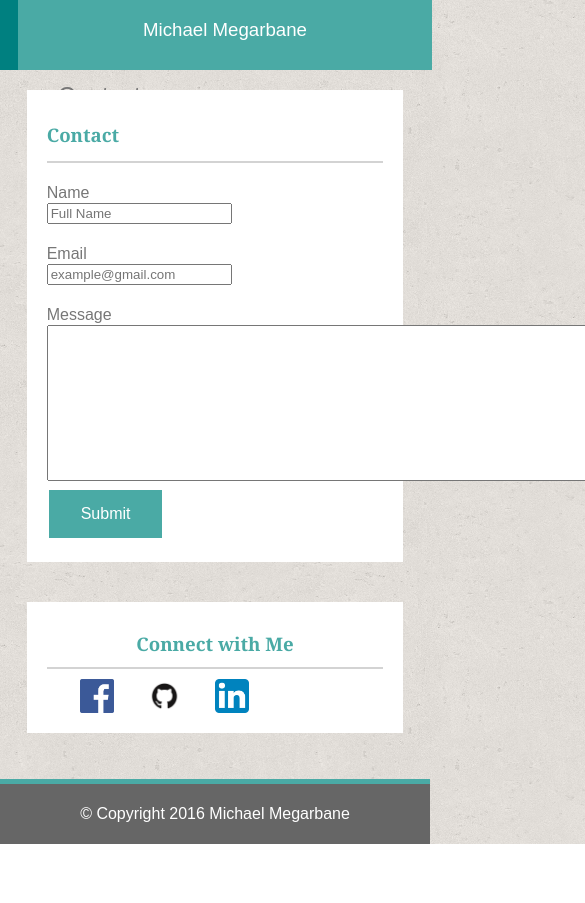
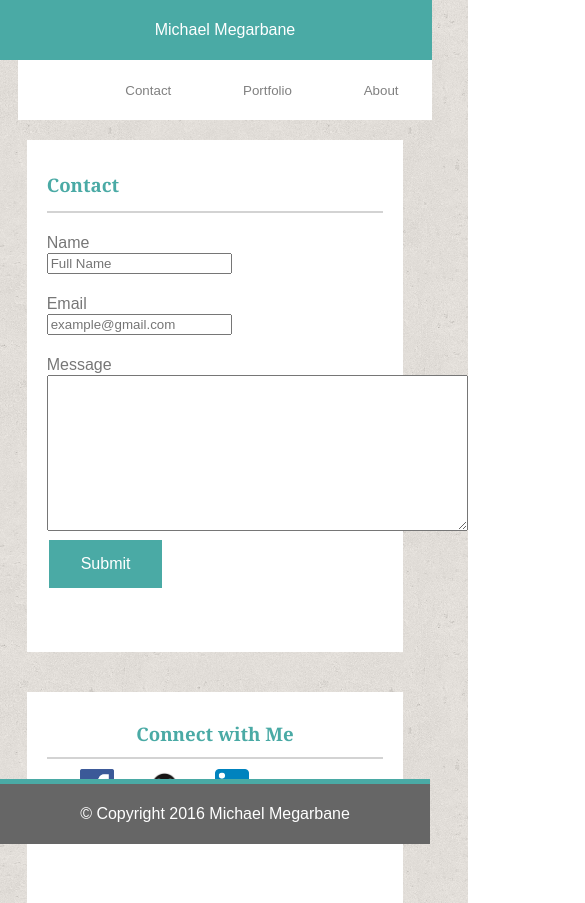
Before and after one commit to mmegarba/Responsive-Portfolio, a plain HTML site: page contact.html in a window 390 px wide. Shown: the top 903 px of the page, 585 px wide, since content can reach past the window. Before the commit the page ends 844 px from the top, so only its background shows below. Drawn offline with Linux system fonts and the light colour scheme.

Commit message:
moar updates

```diff
--- a/assets/css/style.css
+++ b/assets/css/style.css
@@ -93,16 +93,14 @@ floating-box {
 {
   background-color:#4aaaa5;
   color:white;
- font-size:24pt;
   text-align:center;
   position:static;
   width:10%;
-  margin-left:10%;
+  margin-left:4%;
   padding:20px;
-  font-size:14pt;
   float:left;
   bottom:10px;
-  height:30px;
+  height:20px;
 
 }
 
@@ -186,7 +184,7 @@ p{
 
 header{
 width:100%;
-height:50px;
+height:40px;
 padding:20px;
 margin-left:-10px;
 }
@@ -201,7 +199,7 @@ margin-left:-10px;
   width:30%;
   left:0px;
   float:left;
-  margin-left:20%;
+  margin-left:35%;
 }
 
 
@@ -217,7 +215,7 @@ margin-left:-10px;
 
 #name{
 
-  width:15%
+  width:10%
 }
 
 #aside{
@@ -229,6 +227,8 @@ margin-left:-10px;
 section{
 
 width:40%;
+padding-bottom:60px;
+margin-left:5%;
 
 }
 
@@ -274,12 +274,9 @@ clear:both;
 {
   height:40px;
   background:white;
-  top:40px;
-  z-index:3;
-  width:40%;
-  left:0px;
+  width:30%;
   float:left;
-  margin-left:20%;
+  margin-left:42%;
 }
 
 
@@ -292,6 +289,8 @@ clear:both;
   margin-left:10px;
   text-align:center;
 }
+
+
 
 }
 
@@ -307,9 +306,8 @@ clear:both;
 }
 
 
-
 header{
-  background:teal;
+  background:#4aaaa5;
 
 }
 
@@ -345,5 +343,5 @@ header{
 #aside
 {
 
-  padding:20px;
+  padding-bottom:100px;
 }
--- a/contact.html
+++ b/contact.html
@@ -23,13 +23,11 @@
 			Michael Megarbane
 			</div>
 
-			<div id = "navigation">
-				<ul>
-					<li><a href = "contact.html" style = "text-decoration:none; color:#777777;font-size:18pt">Contact</a></li>
-					<li><a href = "portfolio.html" style = "text-decoration:none; color:#777777;font-size:18pt">Portfolio</a></li>
-					<li><a href = "index.html" style = "text-decoration:none; color:#777777;font-size:18pt">About </a></li>
+				<ul id = "navbars">
+					<li id = "navli"><a style = "text-decoration:none; color:grey; font-size:10pt;" href = "contact.html" >Contact</a></li>
+					<li id = "navli"><a style = "text-decoration:none; color:grey; font-size:10pt;" href = "portfolio.html"  >Portfolio</a></li>
+					<li id = "navli"><a style = "text-decoration:none; color:grey; font-size:10pt;" href = "index.html" >About </a></li>
 				</ul>
-			</div>
 
 		</header>
 
@@ -55,7 +53,7 @@
   		<br>
   		Message
   		<br>
-  		<textarea name="message" rows="10" cols="100"></textarea>
+  		<textarea name="message" rows="10" cols="50"></textarea>
 		<br>
    		<input type="button" id="button" value="Submit">
 
```
Also changed, not shown: index.html (+3 -3 lines).
